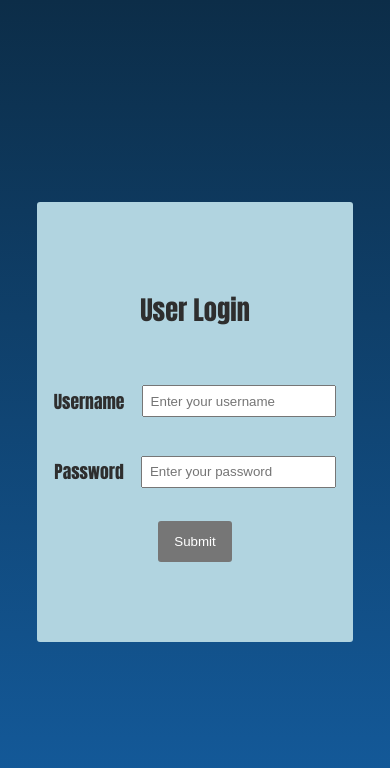
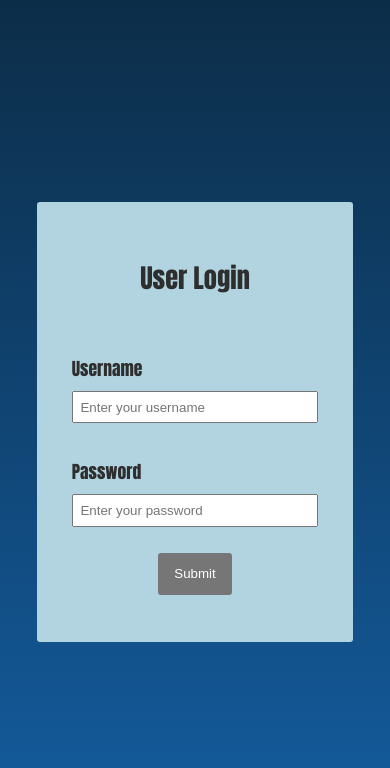
Before and after one commit to carlo1678/DevKit, a plain HTML site: page login/index.html in a window 390 px wide. Drawn offline with Linux system fonts and the light colour scheme.

Commit message:
finalizes css styling. Just needs media queries.

```diff
--- a/login/index.css
+++ b/login/index.css
@@ -30,9 +30,10 @@ h2 {
 }
 
 .form-row {
-  padding: 0.75em;
+  padding: 0.75em 2em 0.75em 2em;
   display: flex;
-  justify-content: center;
+  /* justify-content: center; */
+  align-self: stretch;
   align-items: center;
   flex-wrap: wrap;
 }
@@ -53,6 +54,10 @@ h2 {
   transform: scale(1.1);
 }
 
+#btn {
+  align-self: center;
+}
+
 .form-row > button {
   padding: 1em 1.25em;
   background: rgb(118, 118, 118);
--- a/login/index.html
+++ b/login/index.html
@@ -20,7 +20,7 @@
         <label for="password">Password</label>
         <input type="password" name="password" class="password" placeholder="Enter your password">
       </li>
-      <li class="form-row">
+      <li class="form-row" id="btn">
         <button type="submit">Submit</button>
       </li>
     </ul>
```
